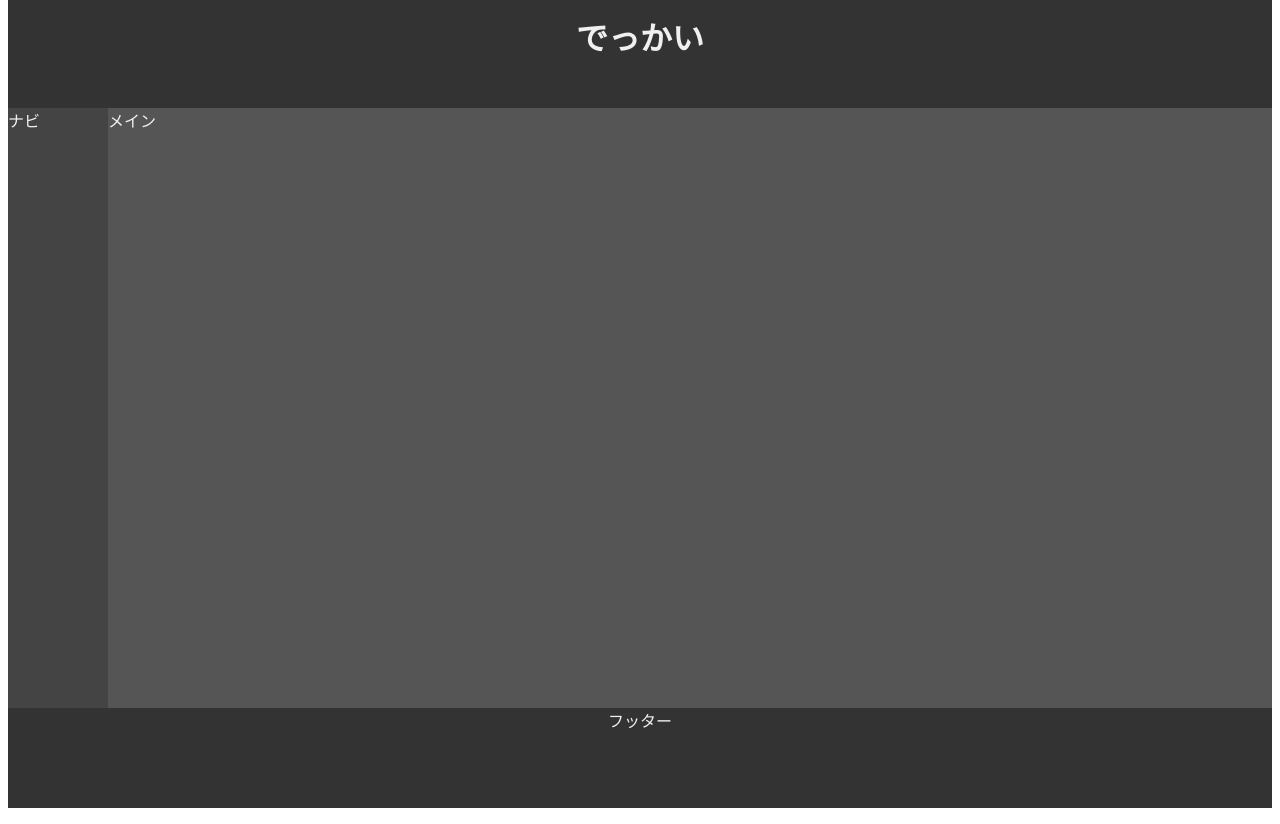
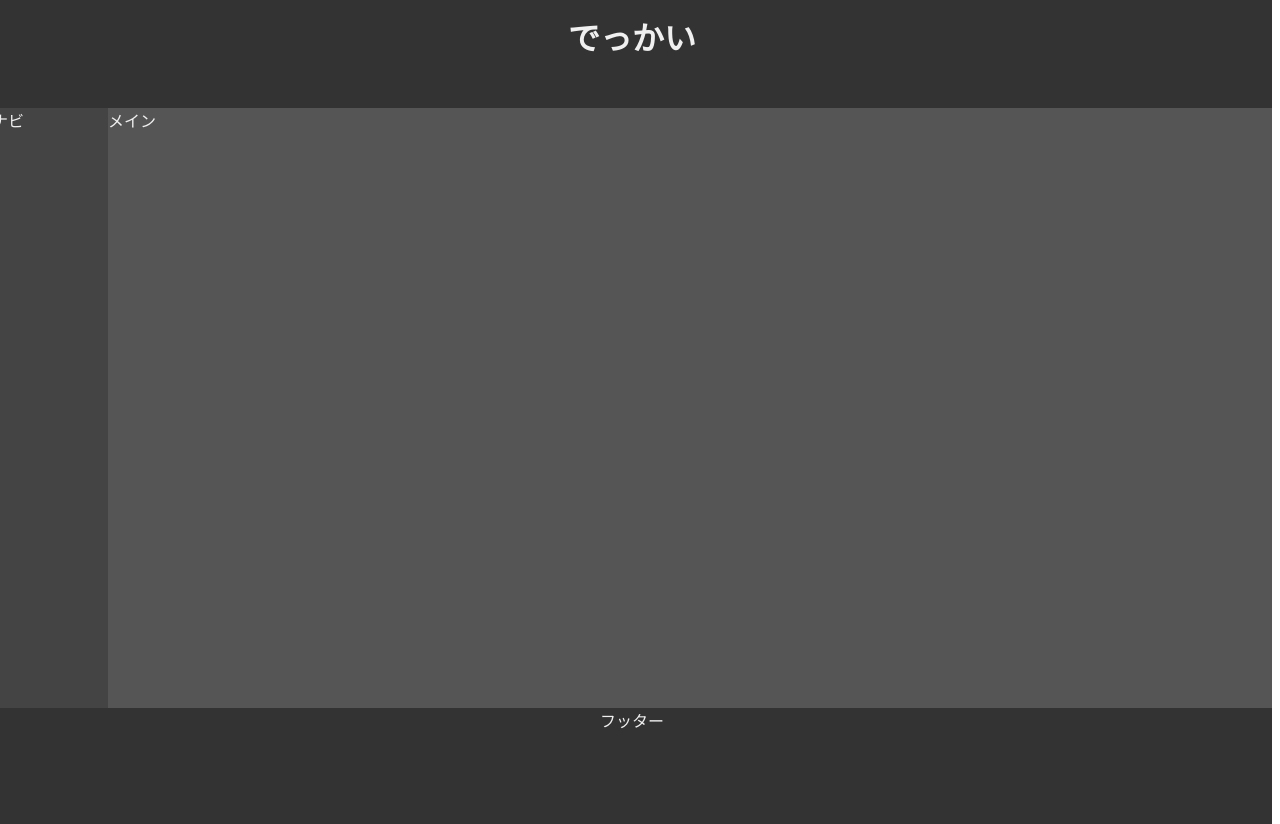
Before and after one commit to tetsutooo/__test__, a plain HTML site: page index.html in a window 1280 px wide. Drawn offline with Linux system fonts and the light colour scheme.

Commit message:
Update styles.css

```diff
--- a/styles.css
+++ b/styles.css
@@ -14,6 +14,7 @@ header {
     color: #f0f0f0;
     text-align: center;
     margin-top: -1rem;
+    margin-left: -1rem;
 }
 main {
     grid-area: contents;
@@ -24,10 +25,13 @@ nav {
     grid-area: nav;
     background-color: #444444;
     color: #f0f0f0;
+    margin-left: -1rem;
 }
 footer {
     grid-area: footer;
     background-color: #333333;
     color: #f0f0f0;
     text-align: center;
+    margin-left: -1rem;
+    margin-bottom: -1rem;
 }
```
